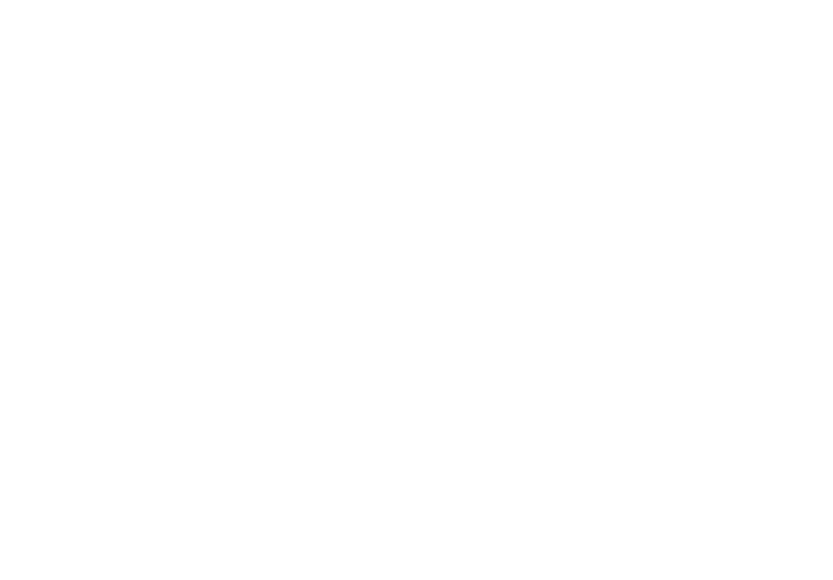
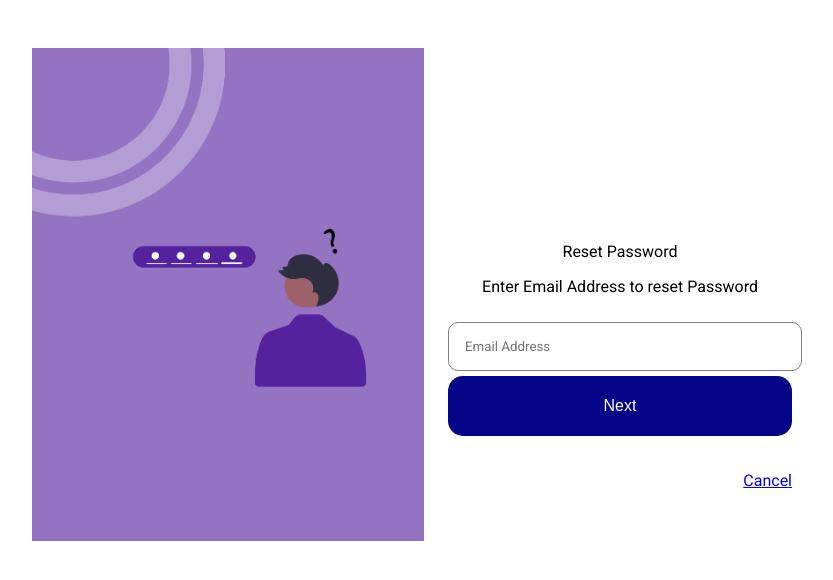
Before and after one commit to Unicorn-e-Wallet-UI/e-wallet-ui, a React (Create React App) app: page /reset-password in a window 1280 px wide. Before the commit this address had no page. Shown: the top 580 px of the page, without its empty margins (216-1049 px from the left). Built offline with nearby package versions, Linux system fonts and the light colour scheme.

Commit message:
completed validatons from reset - new password

```diff
--- a/src/App.js
+++ b/src/App.js
@@ -18,6 +18,9 @@ function App() {
         <Route exact path='/login-page' element={<LoginPage/>} />
         <Route exact path='/signup-page' element={<SignUpPage/>}/>
         <Route exact path='/verify-account' element = {<VerifyAccount />} />
+        <Route exact path='/reset-password' element = {<ResetPassword />} />
+        <Route exact path='/get-otp' element = {<EnterOTPPage />} />
+        <Route exact path='/new-password' element = {<EnterNewPassword />} />
     </Routes>
   );
   ;
--- a/src/component/pages/Registration-pages/OTP/otp.js
+++ b/src/component/pages/Registration-pages/OTP/otp.js
@@ -6,15 +6,37 @@ import PasswordBox from "../../../../reusables-components/splitInput/passwordInp
 import { useState } from "react";
 import RButtons from "../../../../reusables-components/buttons/button";
 import { Link, useNavigate } from "react-router-dom";
+import axios from "axios";
+import ModalBox from "../../../../reusables-components/modals/modal";
 
 const EnterOTPPage = () => {
 
-    const [password, setPassword] = useState("");
-    const navigate = useNavigate();
+  const [password, setPassword] = useState("");
+  const [modalState, setModalState] = useState(false);
+  const parentStyles = {minWidth :"100%", minHeight : "100%", top: 0, left:0, }
+  const childStyles = { width: "20rem", height: "5rem", top: "40%", left: "18%" }
+  const navigate = useNavigate();
 
     const handleChange = (event) => {
         let value = event.target.value + "";
         setPassword(prevValue => prevValue + value);
+        console.log(password);
+    }
+
+      const checkMailInput = () => {
+        return password !== "";
+      };
+
+    const handleSubmit = (event) => {
+      event.preventDefault();
+      if (!checkMailInput()) return alert("field cannot be empty")
+
+      axios.post("http://localhost:3000/OTP", password )
+        .then(res => console.log(res.data))
+        .catch(err => console.log(err));
+
+         setModalState(true);
+         setTimeout(() => navigate("/new-password"), 2000);
     }
 
     return (
@@ -23,11 +45,14 @@ const EnterOTPPage = () => {
         forms={
           <>
             <form>
+             {modalState && <ModalBox Parent_styles={parentStyles} Child_styles={childStyles} >
+                <p>success</p>
+              </ModalBox>}
               <div className="enter-otp-form">
                 <object data={resetLine} style={{ width: "100px" }}></object>
                 <p>Enter your OTP Number</p>
                 <PasswordBox handleChange={handleChange} />
-                <RButtons handleAction={(e) => {e.preventDefault(); navigate("/new-password")} }>
+                <RButtons handleAction={handleSubmit}>
                     <p>Continue</p>
                 </RButtons>
                  <div style={{textAlign: "right", fontFamily:"Roboto", }}><p>Cancel</p></div>
--- a/src/component/pages/Registration-pages/ResetPasswoord/newPassword.js
+++ b/src/component/pages/Registration-pages/ResetPasswoord/newPassword.js
@@ -6,17 +6,43 @@ import { useState } from "react";
 import InputFields from "../../../../reusables-components/input/input";
 import RButtons from "../../../../reusables-components/buttons/button";
 import { Link, useNavigate } from "react-router-dom";
+import ModalBox from "../../../../reusables-components/modals/modal";
+import axios from "axios";
 
 const EnterNewPassword = () => {
-  const [data, setData] = useState("");
+  const [newPassword, setNewPassword] = useState("");
+  const [modalState, setModalState] = useState(false);
+
+  const parentStyles = {minWidth :"100%", minHeight : "100%", top: 0, left:0, }
+  const childStyles = { width: "20rem", height: "5rem", top: "40%", left: "18%" }
+
   const navigate = useNavigate();
 
-  const handleChange = (event) => {
-    event.preventDefault();
-    let value = event.target.value;
-    setData(value);
-    console.log(data);
-  };
+
+    const checkMailInput = () => {
+      return newPassword !== "";
+    };
+
+    const handleChange = (e) => {
+        e.preventDefault();
+        let val = e.target.value;
+        setNewPassword(val);
+      };
+
+    const handleSubmit = (e) => {
+      if (!checkMailInput()) return alert("Field can't be empty!");
+      e.preventDefault();
+
+      axios
+        .post("  http://localhost:3000/RESETPASSWORD", newPassword)
+        .then((res) => console.log(res.data))
+        .catch((err) => console.log(err));
+
+      setModalState(true);
+      setTimeout(() => navigate("/login-page"), 2000);
+    };
+
+
 
   return (
     <Container
@@ -24,16 +50,19 @@ const EnterNewPassword = () => {
       forms={
         <>
           <form>
+                {modalState && <ModalBox Parent_styles={parentStyles} Child_styles={childStyles} >
+                <p>success</p>
+              </ModalBox>}
             <div className="reset-password-box">
-              <object data={resetBox} width="100px"></object>
+             <div style={{marginBottom: "40%"}}></div>
               <p>Enter New Password</p>
-              <InputFields name={"emailAddress"}  value={data}  handleChange={handleChange}  holder={"Enter new Password"} />
+              <InputFields name={"password"} type={"password"}  value={newPassword}  handleChange={handleChange}  holder={"Enter new Password"} />
             </div>
-            <RButtons handleAction={handleChange}>
+            <RButtons handleAction={handleSubmit  }>
               <p>Reset</p>
             </RButtons>
           </form>
-          <Link to={" "}>
+          <Link to={"/login-page"}>
             <div style={{ textAlign: "right", fontFamily: "Roboto" }}>
               <p>Cancel</p>
             </div>
--- a/src/component/pages/Registration-pages/ResetPasswoord/resetPassword.css
+++ b/src/component/pages/Registration-pages/ResetPasswoord/resetPassword.css
@@ -7,6 +7,5 @@
 .reset-password-box{
     text-align: center;
     font-family: Roboto;
-    margin-top: 35%;
 
 }
--- a/src/component/pages/Registration-pages/ResetPasswoord/resetPassword.js
+++ b/src/component/pages/Registration-pages/ResetPasswoord/resetPassword.js
@@ -7,14 +7,14 @@ import InputFields from "../../../../reusables-components/input/input";
 import RButtons from "../../../../reusables-components/buttons/button";
 import { Link, useNavigate } from "react-router-dom";
 import ModalBox from "../../../../reusables-components/modals/modal";
+import axios from "axios";
 
 const ResetPassword = () => {
 
+  const [emailData, setEmailData] = useState("");
+
   const [modalState, setModalState] = useState(false);
-  const [data, setData] = useState("");
-
   const parentStyles = {minWidth :"100%", minHeight : "100%", top: 0, left:0, }
-
   const childStyles = { width: "20rem", height: "5rem", top: "40%", left: "18%" }
 
   const navigate = useNavigate()
@@ -22,19 +22,26 @@ const ResetPassword = () => {
   const handleChange = (event) => {
     event.preventDefault();
     let value = event.target.value
-    setData(value)
+    setEmailData(value)
   }
-  const handleModalclose = (e) => {
+
+  const checkMailInput = () => {
+      return emailData !== "";
+  }
+
+  const handleSubmit = (e) => {
+    if (!checkMailInput()) return alert("Field can't be empty!")
     e.preventDefault();
-    setModalState(true);
-    setTimeout(() => navigate("/get-otp"), 2000)
+
+      axios.post("  http://localhost:3000/RESETPASSWORD", emailData)
+        .then(res => console.log(res.data))
+        .catch(err => console.log(err));
+
+      setModalState(true);
+      setTimeout(() => navigate("/get-otp"), 2000)
 
   };
 
-const handleFalseModal = (e) => {
-  e.preventDefault();
-  console.log("hi");
-}
 
 
 
@@ -44,17 +51,16 @@ const handleFalseModal = (e) => {
         forms={
             <>
             <form>
-              { <ModalBox Parent_styles={parentStyles} Child_styles={childStyles}
-                 handleClick={handleFalseModal}>
+                  <object emailData={resetBox} width="100px"></object>
+              {modalState && <ModalBox Parent_styles={parentStyles} Child_styles={childStyles} >
                 <p>check your mail for your OTP number</p>
               </ModalBox>}
             <div className="reset-password-box">
               <p>Reset Password</p>
-                  <object data={resetBox} width="100px"></object>
               <p>Enter Email Address to reset Password</p>
-              <InputFields name={"emailAddress"} value={data} handleChange={handleChange} holder={"Email Address"}/>
+              <InputFields name={"emailAddress"} value={emailData} handleChange={handleChange} holder={"Email Address"}/>
             </div>
-                 <RButtons handleAction={handleModalclose} ><p>Next</p></RButtons>
+                 <RButtons handleAction={handleSubmit} ><p>Next</p></RButtons>
             </form>
             <Link to={" "}>
             <div style={{textAlign: "right", fontFamily:"Roboto", }}><p>Cancel</p></div>
```
